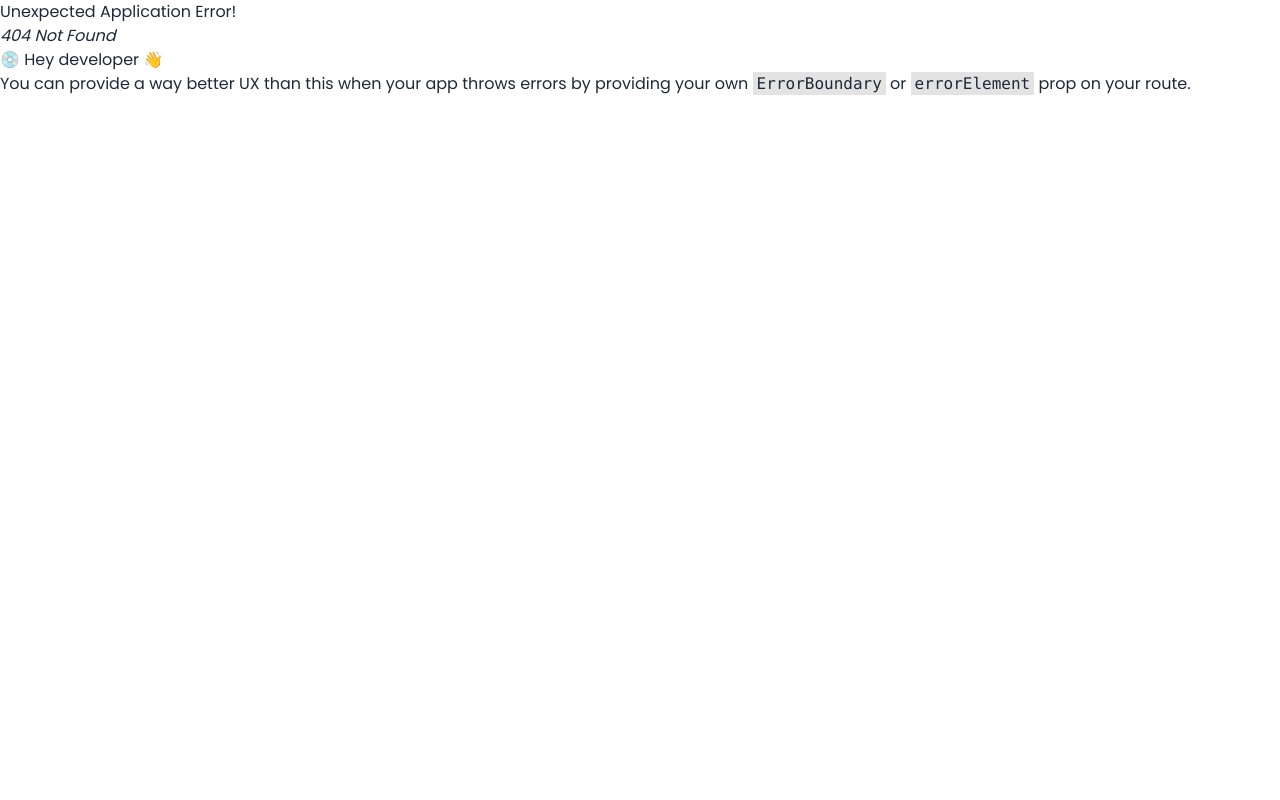
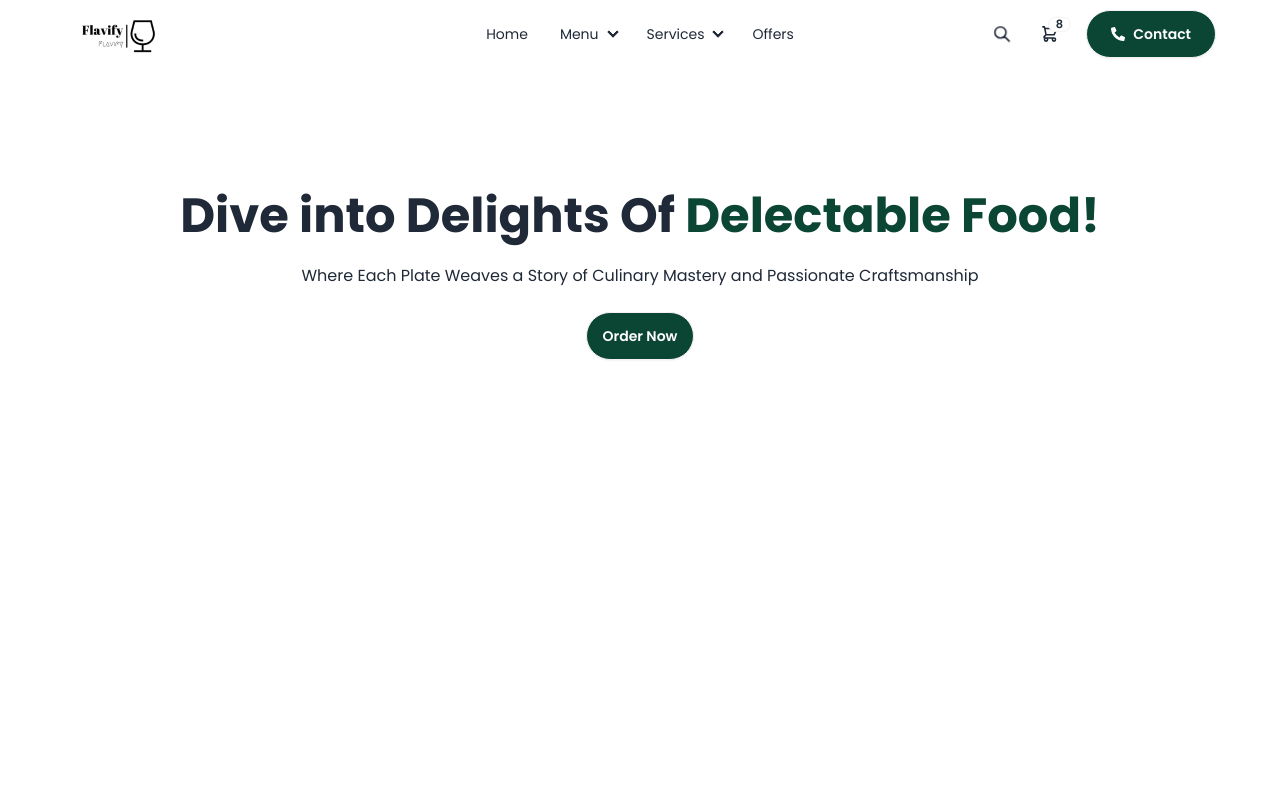
Before and after one commit to nayon117/flavify-client, a React (Vite) app: page /menu in a window 1280 px wide. Before the commit this address had no page. Shown: the top 800 px of the page. Built offline with nearby package versions, Linux system fonts and the light colour scheme.

Commit message:
create banner for menu page

```diff
--- a/src/components/Navbar.jsx
+++ b/src/components/Navbar.jsx
@@ -27,14 +27,14 @@ const Navbar = () => {
   const navItems = (
     <>
       <li>
-        <a>Home</a>
+        <Link to="/">Home</Link>
       </li>
       <li tabIndex={0}>
         <details>
           <summary>Menu</summary>
           <ul className="p-2">
             <li>
-              <a>All</a>
+              <Link to='/menu'>All</Link>
             </li>
             <li>
               <a>Salad</a>
--- a/src/layout/Main.jsx
+++ b/src/layout/Main.jsx
@@ -7,7 +7,9 @@ const Main = () => {
   return (
     <div>
       <Navbar/>
+      <div className="min-h-screen">
       <Outlet></Outlet>
+      </div>
       <Footer/>
     </div>
   );
--- a/src/pages/shop/Menu.jsx
+++ b/src/pages/shop/Menu.jsx
@@ -1,9 +1,19 @@
-
-
 const Menu = () => {
   return (
-    <div>
-      <h2>This is Menu</h2>
+    <div className="section-container flex flex-col items-center py-48  justify-center">
+      {/* text */}
+      <div className="space-y-6 text-center">
+        <h2 className="text-3xl md:text-4xl lg:text-5xl font-bold leading-snug">
+        Dive into Delights Of <span className="text-green">Delectable Food!</span>
+        </h2>
+        <p>
+        Where Each Plate Weaves a Story of Culinary Mastery and Passionate Craftsmanship
+        </p>
+        <button className="btn bg-green text-white hover:text-green hover:bg-white py-3 px-4 rounded-full">
+          Order Now
+        </button>
+      </div>
+
     </div>
   );
 };
--- a/src/router/Router.jsx
+++ b/src/router/Router.jsx
@@ -1,6 +1,7 @@
 import { createBrowserRouter } from "react-router-dom";
 import Main from "../layout/Main";
 import Home from "../pages/home/Home";
+import Menu from "../pages/shop/Menu";
 
 const router = createBrowserRouter([
   {
@@ -11,6 +12,10 @@ const router = createBrowserRouter([
         path: "/",
         element: <Home />,
       },
+      {
+        path: "/menu",
+        element: <Menu />,
+      },
     ],
   },
 ]);
```
